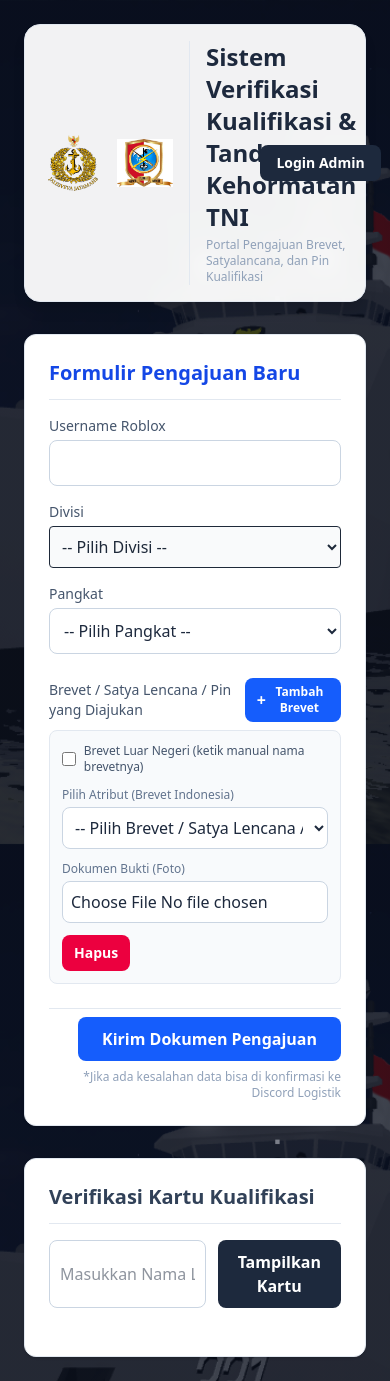
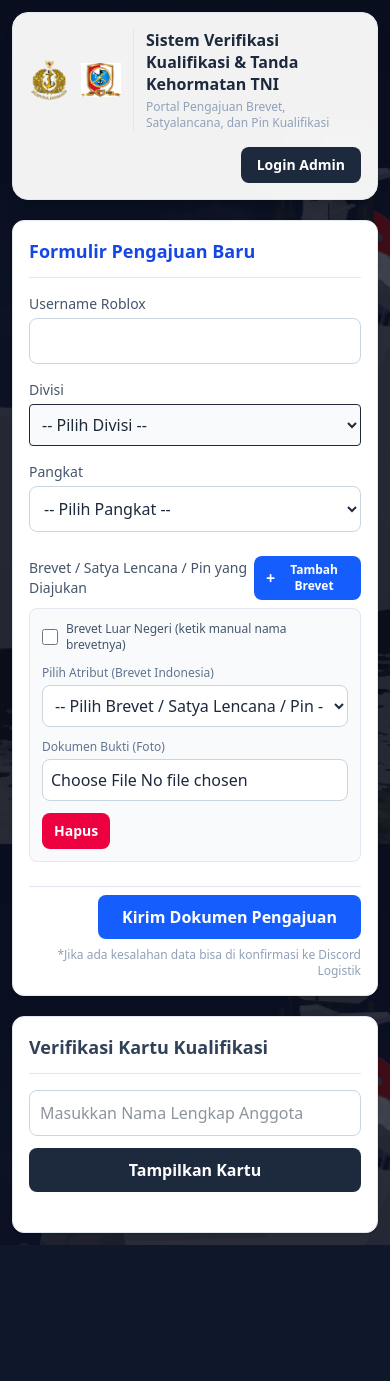
Before and after one commit to Dean-Ops-RKS/aplikasi-brevet, a website: page public/index.html in a window 390 px wide. After the commit the page ends 1245 px from the top, so only its background shows below. Drawn offline with nearby package versions, Linux system fonts and the light colour scheme.

Commit message:
https://rilogistikmabestnirblx.up.railway.app

```diff
--- a/public/index.html
+++ b/public/index.html
@@ -29,31 +29,31 @@
         }
     </style>
 </head>
-<body class="p-6 text-slate-800">
-    <div class="max-w-4xl mx-auto space-y-8">
-        <div class="flex justify-between items-center gap-4 bg-white/95 backdrop-blur rounded-2xl border border-slate-200 shadow-lg px-5 py-4">
-            <div class="flex items-center gap-4">
+<body class="p-3 sm:p-6 text-slate-800">
+    <div class="max-w-4xl mx-auto space-y-5 sm:space-y-8">
+        <div class="flex flex-col sm:flex-row justify-between items-start sm:items-center gap-4 bg-white/95 backdrop-blur rounded-2xl border border-slate-200 shadow-lg px-4 sm:px-5 py-4">
+            <div class="flex items-center gap-3 sm:gap-4">
                 <!--
                   SLOT 2 LOGO DI KIRI ATAS
                   Ganti "src" di bawah dengan URL atau path logo kamu sendiri,
                   contoh: src="logo-satuan.png" (taruh file logo di folder 'public').
                 -->
-                <img src="TNI_AL.png" alt="Logo 1" class="w-14 h-14 object-contain shrink-0">
-                <img src="SIBERTNI.jpg" alt="Logo 2" class="w-14 h-14 object-contain shrink-0">
-                <div class="border-l border-slate-200 pl-4">
-                    <h1 class="text-2xl font-bold text-slate-800">Sistem Verifikasi Kualifikasi &amp; Tanda Kehormatan TNI</h1>
+                <img src="TNI_AL.png" alt="Logo 1" class="w-10 h-10 sm:w-14 sm:h-14 object-contain shrink-0">
+                <img src="SIBERTNI.jpg" alt="Logo 2" class="w-10 h-10 sm:w-14 sm:h-14 object-contain shrink-0">
+                <div class="border-l border-slate-200 pl-3 sm:pl-4">
+                    <h1 class="text-base sm:text-2xl font-bold text-slate-800 leading-snug">Sistem Verifikasi Kualifikasi &amp; Tanda Kehormatan TNI</h1>
                     <p class="text-xs text-slate-400 mt-1">Portal Pengajuan Brevet, Satyalancana, dan Pin Kualifikasi</p>
                 </div>
             </div>
-            <a href="admin.html" class="text-sm bg-slate-800 text-white px-4 py-2 rounded-lg hover:bg-slate-900 font-semibold transition shrink-0">Login Admin</a>
+            <a href="admin.html" class="text-sm bg-slate-800 text-white px-4 py-2 rounded-lg hover:bg-slate-900 font-semibold transition shrink-0 self-end sm:self-auto">Login Admin</a>
         </div>
 
         <!-- PESAN STATUS KONEKSI -->
         <div id="connError" class="hidden bg-rose-50 border border-rose-200 text-rose-700 text-sm font-semibold p-4 rounded-xl"></div>
 
         <!-- FORM CUSTOMER -->
-        <div class="bg-white p-6 rounded-xl shadow-sm border border-slate-200">
-            <h2 class="text-xl font-bold mb-4 text-blue-700 border-b border-slate-200 pb-3">Formulir Pengajuan Baru</h2>
+        <div class="bg-white p-4 sm:p-6 rounded-xl shadow-sm border border-slate-200">
+            <h2 class="text-lg sm:text-xl font-bold mb-4 text-blue-700 border-b border-slate-200 pb-3">Formulir Pengajuan Baru</h2>
             <form id="uploadForm" class="space-y-6">
                 <div class="grid grid-cols-1 md:grid-cols-3 gap-4">
                     <div>
@@ -108,15 +108,15 @@
         </div>
 
         <!-- GENERATOR KARTU -->
-        <div class="bg-white p-6 rounded-xl shadow-sm border border-slate-200">
-            <h2 class="text-xl font-bold mb-4 text-slate-700 border-b border-slate-200 pb-3">Verifikasi Kartu Kualifikasi </h2>
-            <div class="flex gap-3 mb-6">
-                <input type="text" id="searchNama" placeholder="Masukkan Nama Lengkap Anggota" class="p-2.5 border border-slate-300 rounded-lg w-full md:w-1/3 bg-white focus:outline-none focus:ring-2 focus:ring-blue-500 focus:border-blue-500">
-                <button onclick="bikinKartu()" id="cariKartuBtn" class="bg-slate-800 text-white px-5 py-2.5 rounded-lg hover:bg-slate-900 font-semibold cursor-pointer transition disabled:opacity-60">Tampilkan Kartu</button>
+        <div class="bg-white p-4 sm:p-6 rounded-xl shadow-sm border border-slate-200">
+            <h2 class="text-lg sm:text-xl font-bold mb-4 text-slate-700 border-b border-slate-200 pb-3">Verifikasi Kartu Kualifikasi </h2>
+            <div class="flex flex-col sm:flex-row gap-3 mb-6">
+                <input type="text" id="searchNama" placeholder="Masukkan Nama Lengkap Anggota" class="p-2.5 border border-slate-300 rounded-lg w-full sm:w-1/3 bg-white focus:outline-none focus:ring-2 focus:ring-blue-500 focus:border-blue-500">
+                <button onclick="bikinKartu()" id="cariKartuBtn" class="w-full sm:w-auto bg-slate-800 text-white px-5 py-2.5 rounded-lg hover:bg-slate-900 font-semibold cursor-pointer transition disabled:opacity-60">Tampilkan Kartu</button>
             </div>
 
             <div id="kartuDigital" class="hidden max-w-2xl mx-auto">
-                <div class="bg-sky-400 rounded-3xl shadow-xl p-7 relative overflow-hidden">
+                <div class="bg-sky-400 rounded-3xl shadow-xl p-5 sm:p-7 relative overflow-hidden">
                     <!-- dekorasi lengkung halus di background -->
                     <div class="absolute -right-10 -bottom-16 w-56 h-56 rounded-full bg-sky-300/40"></div>
                     <div class="absolute -right-24 -top-20 w-48 h-48 rounded-full bg-sky-300/30"></div>
```
